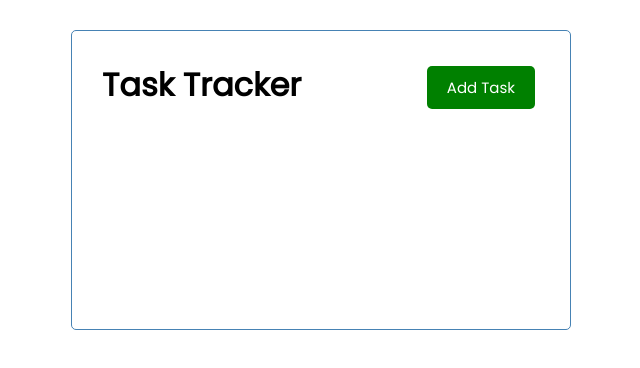
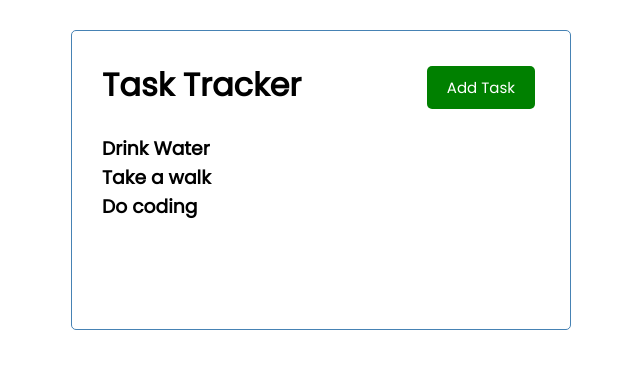
Before and after one commit to hansh1029/vue-task-tracker, a Vue app: page / in a window 1280 px wide. Shown: the top 368 px of the page, without its empty margins (319-959 px from the left). Built offline with nearby package versions, Linux system fonts and the light colour scheme.

Commit message:
tasks and task component using v-for, v-bind:key

```diff
--- a/src/App.vue
+++ b/src/App.vue
@@ -1,16 +1,19 @@
 <template>
   <div class="container">
     <Header title="Task Tracker" />
+    <Tasks v-bind:tasks="tasks" />
   </div>
 </template>
 
 <script>
 import Header from "./components/Header";
+import Tasks from "./components/Tasks";
 
 export default {
   name: "App",
   components: {
     Header,
+    Tasks,
   },
   // return data that the component has
   data() {
@@ -20,7 +23,7 @@
   },
   // set data when component created
   created() {
-    this.task = [
+    this.tasks = [
       {
         id: 1,
         text: "Drink Water",
--- /dev/null
+++ b/src/components/Task.vue
@@ -0,0 +1,12 @@
+<template>
+  <h3>{{ task.text }}</h3>
+</template>
+
+<script>
+export default {
+  name: "Task",
+  props: {
+    task: Object,
+  },
+};
+</script>
--- /dev/null
+++ b/src/components/Tasks.vue
@@ -0,0 +1,20 @@
+<template>
+  <div v-bind:key="task.id" v-for="task in tasks">
+    <Task :task="task" />
+  </div>
+</template>
+
+
+<script>
+import Task from "./Task";
+
+export default {
+  name: "Tasks",
+  props: {
+    tasks: Array,
+  },
+  components: {
+    Task,
+  },
+};
+</script>
```
